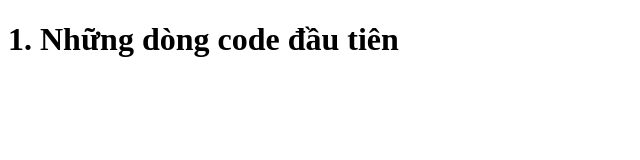
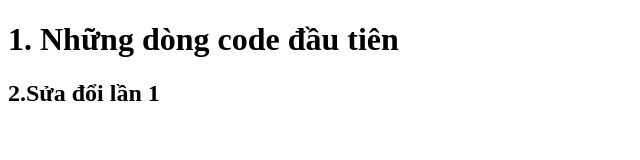
Before and after one commit to ComputerAngelVN/vidu4, a plain HTML site: page index.html in a window 1280 px wide. Shown: the whole page, without its empty margins (0-640 px from the left). Drawn offline with Linux system fonts and the light colour scheme.

Commit message:
2st commit

```diff
--- a/index.html
+++ b/index.html
@@ -8,5 +8,6 @@
   </head>
   <body>
     <h1>1. Những dòng code đầu tiên</h1>
+    <h2>2.Sửa đổi lần 1</h2>
   </body>
 </html>
```
